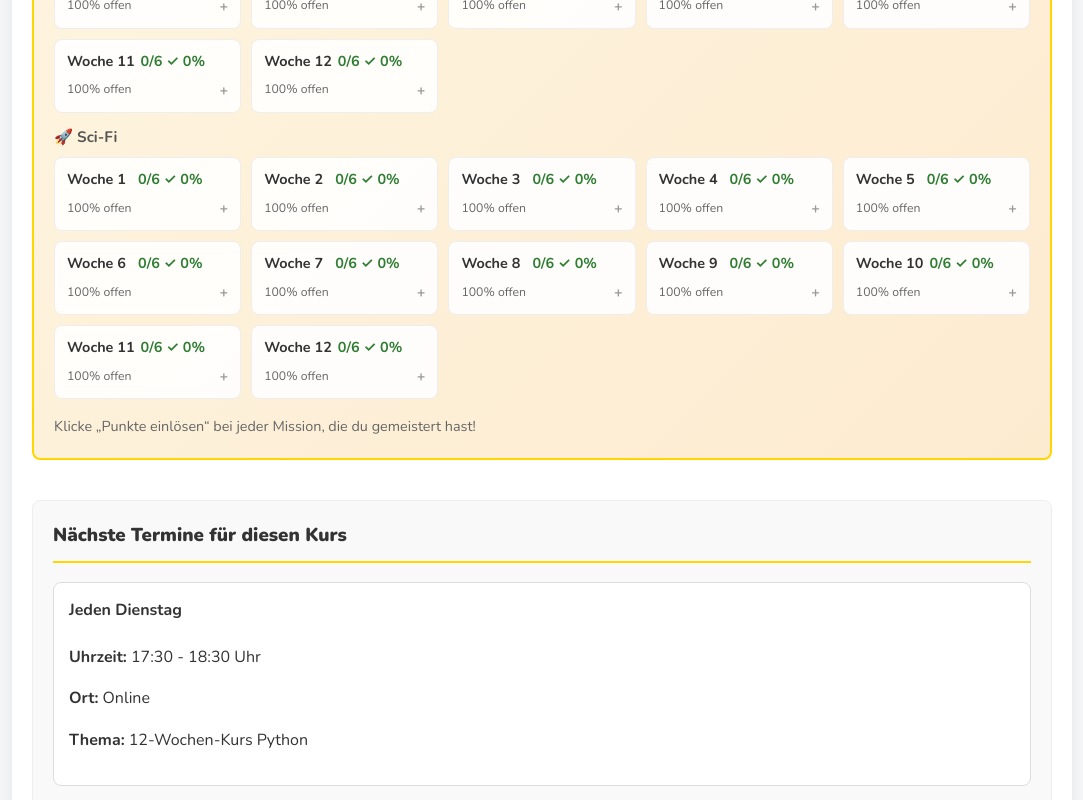
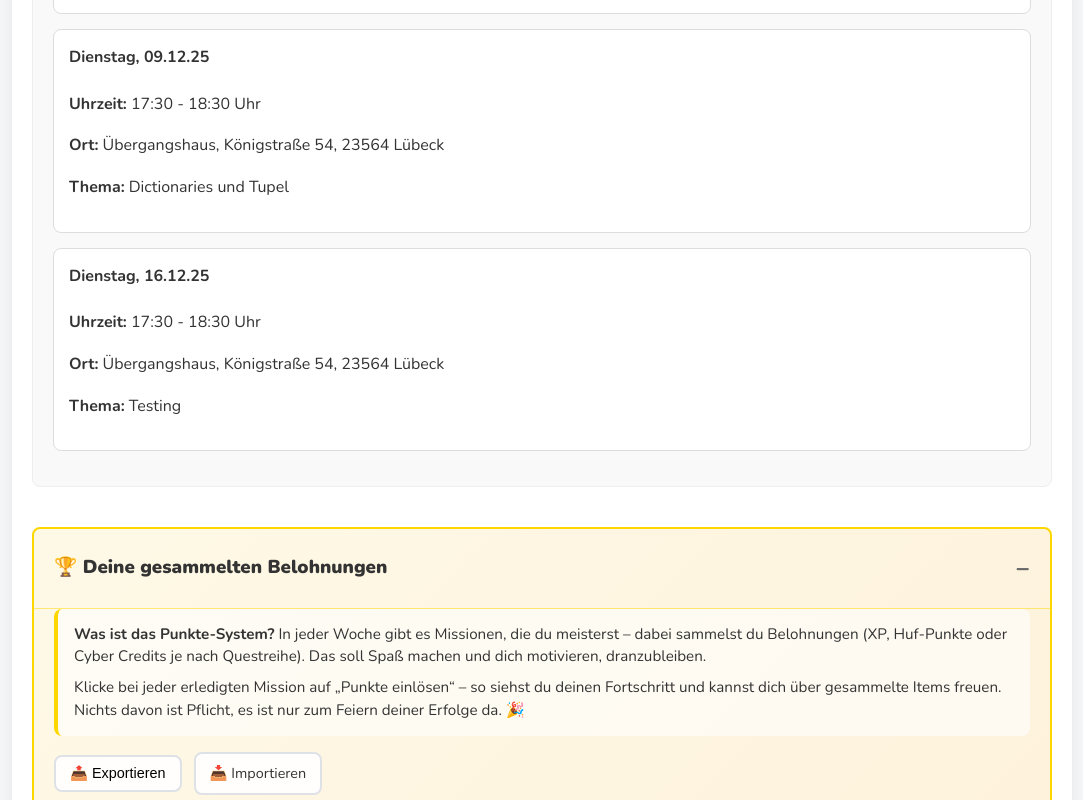
Before and after one commit to hanse-dev/UE-Hacker-Website, a Vue app: page /kurs/python-12-wochen-grundkurs in a window 1280 px wide. Shown: the part 1220-2020 px from the top of the page, without its empty margins (98-1181 px from the left). Built offline with nearby package versions, Linux system fonts and the light colour scheme.

Commit message:
Update recurring term schedule for Python 12-week course

```diff
--- a/public/termine.json
+++ b/public/termine.json
@@ -78,8 +78,8 @@
     "recurring": true,
     "validFrom": "2025-01-07",
     "validUntil": null,
-    "date": "Jeden Dienstag",
-    "time": "17:30 - 18:30 Uhr",
+    "date": "Jeden Mittwoch",
+    "time": "17:00 - 18:00 Uhr",
     "location": "Online",
     "topic": "12-Wochen-Kurs Python",
     "link": "/kurs/python-12-wochen-grundkurs"
--- a/src/views/CourseDetail.vue
+++ b/src/views/CourseDetail.vue
@@ -2,6 +2,20 @@
   <section class="course-detail" v-if="course">
     <h1>{{ course.title }}</h1>
     <div v-if="description" v-html="description" class="course-description"></div>
+
+    <!-- Upcoming Appointments Section -->
+    <div class="appointments-section">
+      <h3>Nächste Termine für diesen Kurs</h3>
+      <div v-if="courseTermine.length > 0" class="termine-list-local">
+        <div v-for="termin in courseTermine" :key="termin.id" class="termin-card-local">
+          <h4>{{ termin.date }}</h4>
+          <p><strong>Uhrzeit:</strong> {{ termin.time }}</p>
+          <p><strong>Ort:</strong> {{ termin.location }}</p>
+          <p v-if="termin.topic"><strong>Thema:</strong> {{ termin.topic }}</p>
+        </div>
+      </div>
+      <p v-else class="termine-empty">Aktuell keine Termine für diesen Kurs.</p>
+    </div>
 
     <!-- Fortschritts-Widget (nur für Python 12-Wochen-Kurs) – ein-/ausklappbar -->
     <div v-if="isWeeklyCourse && fortschrittReady" class="fortschritt-widget">
@@ -10,6 +24,10 @@
         <span class="fortschritt-toggle">{{ fortschrittExpanded ? '−' : '+' }}</span>
       </div>
       <div v-show="fortschrittExpanded" class="fortschritt-widget-content">
+        <div class="fortschritt-einleitung">
+          <p><strong>Was ist das Punkte-System?</strong> In jeder Woche gibt es Missionen, die du meisterst – dabei sammelst du Belohnungen (XP, Huf-Punkte oder Cyber Credits je nach Questreihe). Das soll Spaß machen und dich motivieren, dranzubleiben.</p>
+          <p>Klicke bei jeder erledigten Mission auf „Punkte einlösen“ – so siehst du deinen Fortschritt und kannst dich über gesammelte Items freuen. Nichts davon ist Pflicht, es ist nur zum Feiern deiner Erfolge da. 🎉</p>
+        </div>
         <!-- Import/Export für lokale Nutzer -->
         <div class="fortschritt-import-export">
           <button @click="exportFortschritt" class="fortschritt-io-btn" title="Fortschritt als JSON herunterladen">
@@ -127,20 +145,6 @@
         </div>
         <p class="fortschritt-hint" v-if="getTotalClaims() === 0">Klicke „Punkte einlösen“ bei jeder Mission, die du gemeistert hast!</p>
       </div>
-    </div>
-
-    <!-- Upcoming Appointments Section -->
-    <div class="appointments-section">
-      <h3>Nächste Termine für diesen Kurs</h3>
-      <div v-if="courseTermine.length > 0" class="termine-list-local">
-        <div v-for="termin in courseTermine" :key="termin.id" class="termin-card-local">
-          <h4>{{ termin.date }}</h4>
-          <p><strong>Uhrzeit:</strong> {{ termin.time }}</p>
-          <p><strong>Ort:</strong> {{ termin.location }}</p>
-          <p v-if="termin.topic"><strong>Thema:</strong> {{ termin.topic }}</p>
-        </div>
-      </div>
-      <p v-else class="termine-empty">Aktuell keine Termine für diesen Kurs.</p>
     </div>
 
     <div v-for="(week, index) in weeks" :key="index" class="week-section" :id="`woche-${index + 1}`">
@@ -948,6 +952,24 @@ export default {
   border-top: 1px solid rgba(255, 215, 0, 0.5);
 }
 
+.fortschritt-einleitung {
+  background: rgba(255, 255, 255, 0.6);
+  padding: 14px 16px;
+  border-radius: 8px;
+  margin-bottom: 16px;
+  border-left: 4px solid #ffd700;
+}
+
+.fortschritt-einleitung p {
+  margin: 0 0 8px 0;
+  font-size: 0.95em;
+  line-height: 1.5;
+}
+
+.fortschritt-einleitung p:last-child {
+  margin-bottom: 0;
+}
+
 .fortschritt-import-export {
   display: flex;
   flex-wrap: wrap;
```
Also changed, not shown: content/python-12-wochen-grundkurs/beschreibung.md (added, +15 -0 lines).
